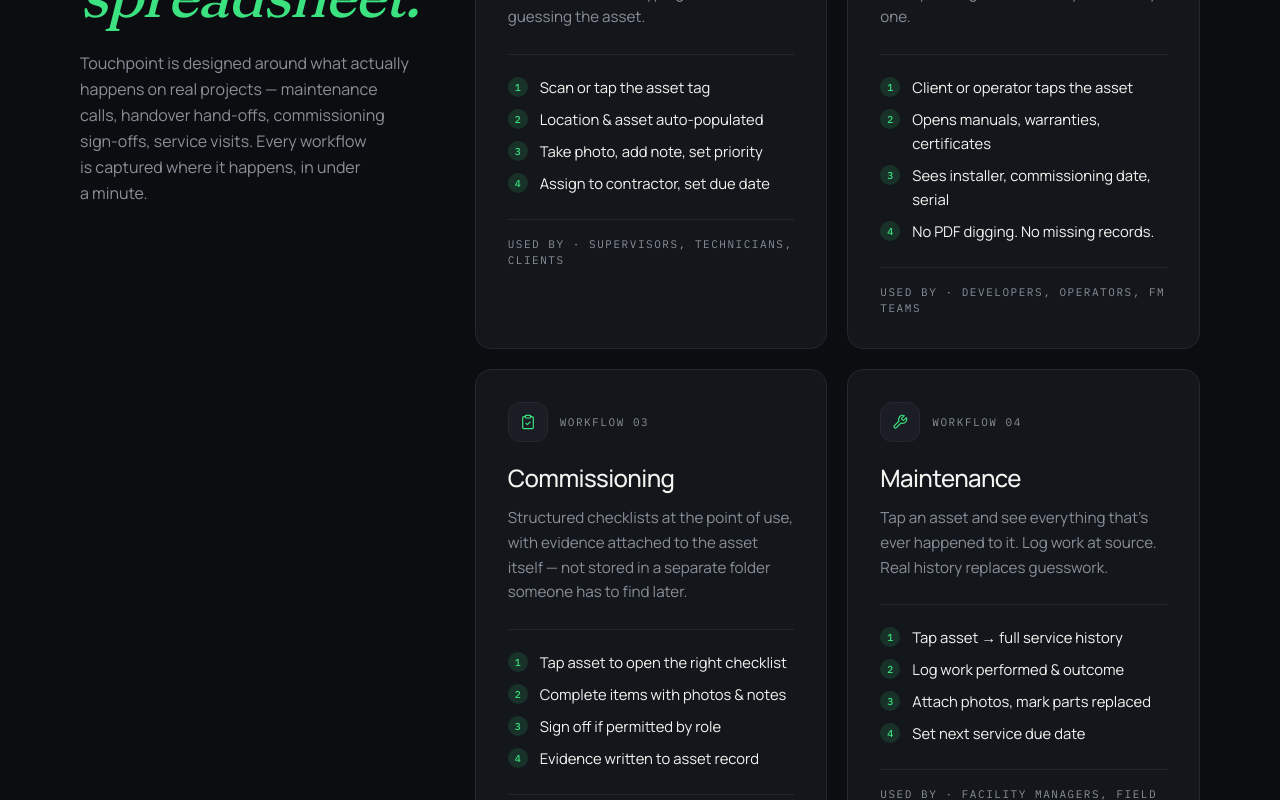
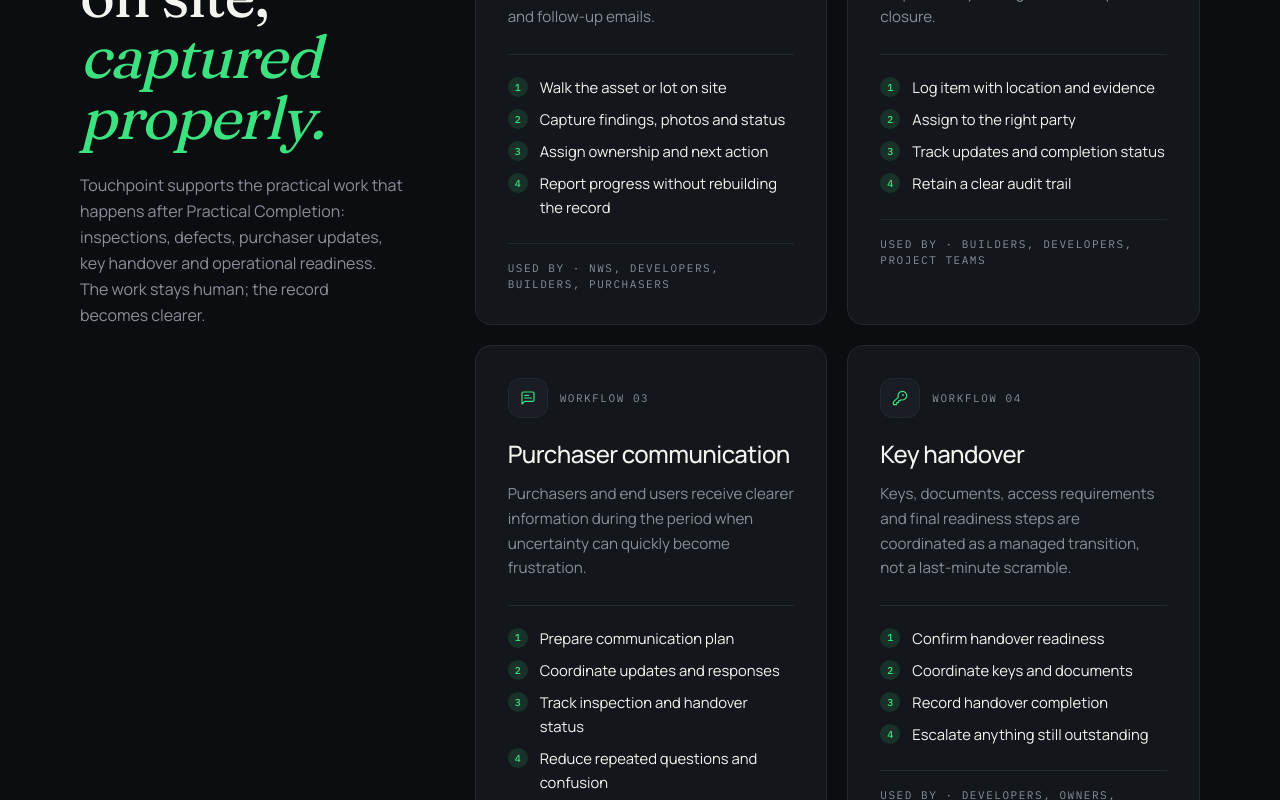
Before and after one commit to EVAVO-STUDIO/touchpoint, a Next.js app: page / in a window 1280 px wide. Shown: the part 8380-9180 px from the top of the page. Built offline with nearby package versions, Linux system fonts and the light colour scheme.

Commit message:
feat: rewrite workflows around inspections and handover

```diff
--- a/components/sections/workflows.tsx
+++ b/components/sections/workflows.tsx
@@ -1,14 +1,15 @@
 import {
-  FlagTriangleRight,
+  ClipboardCheck,
   KeyRound,
-  ClipboardCheck,
-  Wrench,
+  MessageSquareText,
+  ShieldCheck,
+  SearchCheck,
 } from 'lucide-react';
 import { SectionEyebrow } from '@/components/section-eyebrow';
 import { Reveal } from '@/components/reveal';
 
 interface Workflow {
-  icon: typeof FlagTriangleRight;
+  icon: typeof ClipboardCheck;
   tag: string;
   title: string;
   description: string;
@@ -18,60 +19,74 @@
 
 const workflows: Workflow[] = [
   {
-    icon: FlagTriangleRight,
+    icon: SearchCheck,
     tag: 'Workflow 01',
-    title: 'Maintenance logging',
+    title: 'Physical inspection',
     description:
-      'From “there’s an issue” to a structured, assigned, photographed record in seconds — with no typing the location or guessing the asset.',
+      'Site walks, purchaser inspections and valuation inspections are captured as structured records, not scattered notes and follow-up emails.',
     steps: [
-      'Scan or tap the asset tag',
-      'Location & asset auto-populated',
-      'Take photo, add note, set priority',
-      'Assign to contractor, set due date',
+      'Walk the asset or lot on site',
+      'Capture findings, photos and status',
+      'Assign ownership and next action',
+      'Report progress without rebuilding the record',
     ],
-    who: 'Supervisors, technicians, clients',
+    who: 'NWS, developers, builders, purchasers',
+  },
+  {
+    icon: ClipboardCheck,
+    tag: 'Workflow 02',
+    title: 'Defect close-out',
+    description:
+      'Outstanding defects are easier to govern when each item has evidence, responsibility, timing and a clear path to closure.',
+    steps: [
+      'Log item with location and evidence',
+      'Assign to the right party',
+      'Track updates and completion status',
+      'Retain a clear audit trail',
+    ],
+    who: 'Builders, developers, project teams',
+  },
+  {
+    icon: MessageSquareText,
+    tag: 'Workflow 03',
+    title: 'Purchaser communication',
+    description:
+      'Purchasers and end users receive clearer information during the period when uncertainty can quickly become frustration.',
+    steps: [
+      'Prepare communication plan',
+      'Coordinate updates and responses',
+      'Track inspection and handover status',
+      'Reduce repeated questions and confusion',
+    ],
+    who: 'Developers, customer care teams, purchasers',
   },
   {
     icon: KeyRound,
-    tag: 'Workflow 02',
-    title: 'Handover',
+    tag: 'Workflow 04',
+    title: 'Key handover',
     description:
-      'Replace the practical-completion document dump with something a facility manager can actually use on day one.',
+      'Keys, documents, access requirements and final readiness steps are coordinated as a managed transition, not a last-minute scramble.',
     steps: [
-      'Client or operator taps the asset',
-      'Opens manuals, warranties, certificates',
-      'Sees installer, commissioning date, serial',
-      'No PDF digging. No missing records.',
+      'Confirm handover readiness',
+      'Coordinate keys and documents',
+      'Record handover completion',
+      'Escalate anything still outstanding',
     ],
-    who: 'Developers, operators, FM teams',
+    who: 'Developers, owners, purchasers, FM teams',
   },
   {
-    icon: ClipboardCheck,
-    tag: 'Workflow 03',
-    title: 'Commissioning',
+    icon: ShieldCheck,
+    tag: 'Workflow 05',
+    title: 'Operational readiness',
     description:
-      'Structured checklists at the point of use, with evidence attached to the asset itself — not stored in a separate folder someone has to find later.',
+      'Facilities teams inherit a clearer picture of the asset before operations begin, with documentation and readiness evidence in one place.',
     steps: [
-      'Tap asset to open the right checklist',
-      'Complete items with photos & notes',
-      'Sign off if permitted by role',
-      'Evidence written to asset record',
+      'Review readiness requirements',
+      'Confirm asset information is available',
+      'Prepare transition and FM packs',
+      'Report readiness gaps early',
     ],
-    who: 'Contractors, commissioning agents',
-  },
-  {
-    icon: Wrench,
-    tag: 'Workflow 04',
-    title: 'Maintenance',
-    description:
-      'Tap an asset and see everything that’s ever happened to it. Log work at source. Real history replaces guesswork.',
-    steps: [
-      'Tap asset → full service history',
-      'Log work performed & outcome',
-      'Attach photos, mark parts replaced',
-      'Set next service due date',
-    ],
-    who: 'Facility managers, field technicians',
+    who: 'Asset owners, FM teams, operators',
   },
 ];
 
@@ -90,16 +105,15 @@
             </Reveal>
             <Reveal delay={0.05}>
               <h2 className="display-lg mt-8 text-balance">
-                Built for the site,{' '}
-                <span className="italic-accent text-accent">not the spreadsheet.</span>
+                What happens on site,{' '}
+                <span className="italic-accent text-accent">captured properly.</span>
               </h2>
             </Reveal>
             <Reveal delay={0.1}>
               <p className="mt-6 text-pretty text-base leading-relaxed text-muted">
-                Touchpoint is designed around what actually happens on real
-                projects — maintenance calls, handover hand-offs, commissioning
-                sign-offs, service visits. Every workflow is captured where it
-                happens, in under a minute.
+                Touchpoint supports the practical work that happens after Practical
+                Completion: inspections, defects, purchaser updates, key handover
+                and operational readiness. The work stays human; the record becomes clearer.
               </p>
             </Reveal>
           </div>
```
